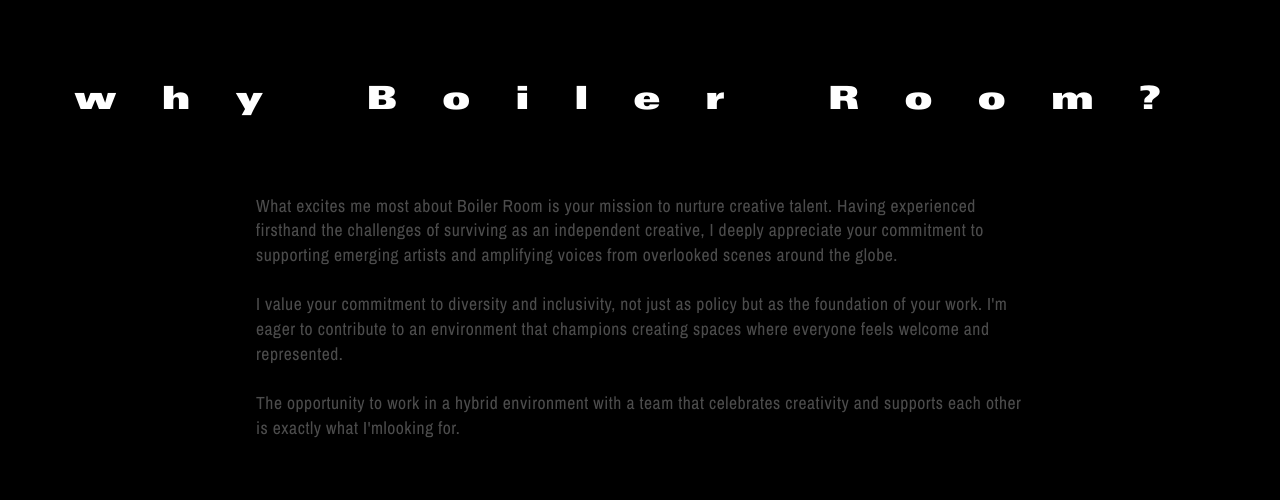
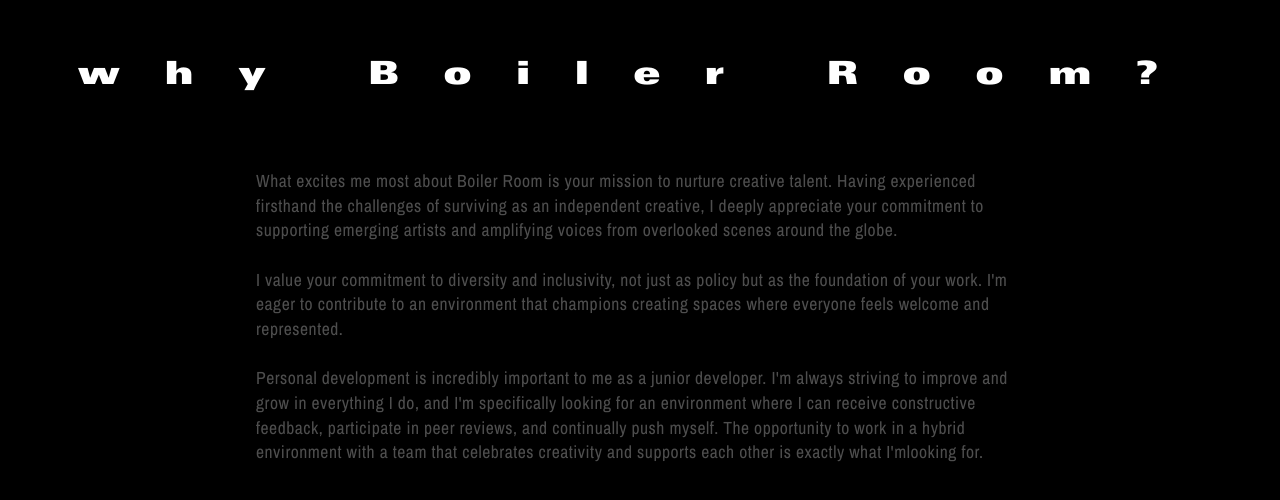
Before and after one commit to ccyoung22/BoilerRoom, a Next.js app: page / in a window 1280 px wide. Shown: the part 3782-4282 px from the top of the page. Built offline with nearby package versions, Linux system fonts and the light colour scheme.

Commit message:
Sentence added

```diff
--- a/src/app/WhyBoilerRoom/WhyBoilerRoom.tsx
+++ b/src/app/WhyBoilerRoom/WhyBoilerRoom.tsx
@@ -52,8 +52,13 @@
         </p>
         <br />
         <p>
-          The opportunity to work in a hybrid environment with a team that
-          celebrates creativity and supports each other is exactly what {` I'm`}
+          Personal development is incredibly important to me as a junior
+          developer. {`I'm`} always striving to improve and grow in everything I
+          do, and {`I'm`} specifically looking for an environment where I can
+          receive constructive feedback, participate in peer reviews, and
+          continually push myself. The opportunity to work in a hybrid
+          environment with a team that celebrates creativity and supports each
+          other is exactly what {` I'm`}
           looking for.
         </p>
       </motion.div>
```
